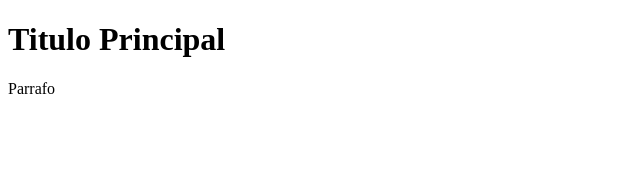
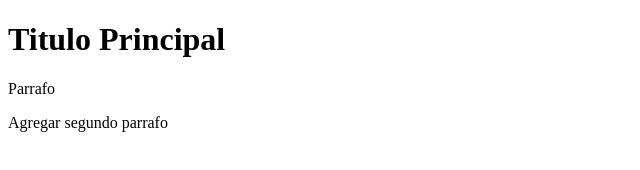
Before and after one commit to colmejgil/solicitudes-form-new, a plain HTML site: page index.html in a window 1280 px wide. Shown: the whole page, without its empty margins (0-640 px from the left). Drawn offline with Linux system fonts and the light colour scheme.

Commit message:
Agregado segundo parrafo

```diff
--- a/index.html
+++ b/index.html
@@ -8,5 +8,6 @@
 <body>
     <h1>Titulo Principal</h1>
     <p>Parrafo</p>
+    <p>Agregar segundo parrafo</p>
 </body>
 </html>
```
